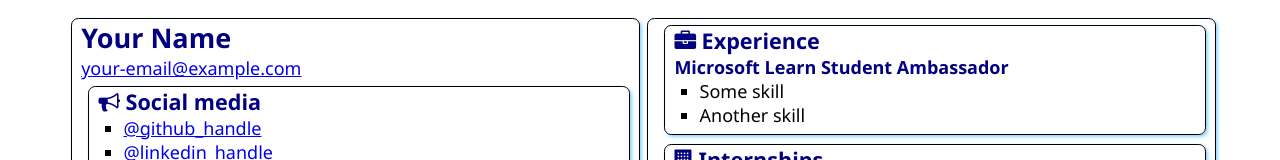
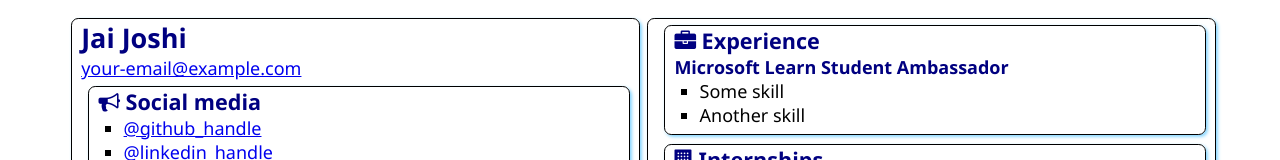
Before and after one commit to JaiJoshi0310/SATechnicalOnboarding, a plain HTML site: page src/index.html in a window 1280 px wide. Shown: the top 160 px of the page. Drawn offline with Linux system fonts and the light colour scheme.

Commit message:
Added my name
Added my real name replacing the title tag.

```diff
--- a/src/index.html
+++ b/src/index.html
@@ -12,7 +12,7 @@
 <body>
     <main>
         <article class="box">
-            <h1>Your Name</h1>
+            <h1>Jai Joshi</h1>
             <div><a href="mailto:your.email@example.com">your-email@example.com</a></div>
 
             <section class="box">
```
